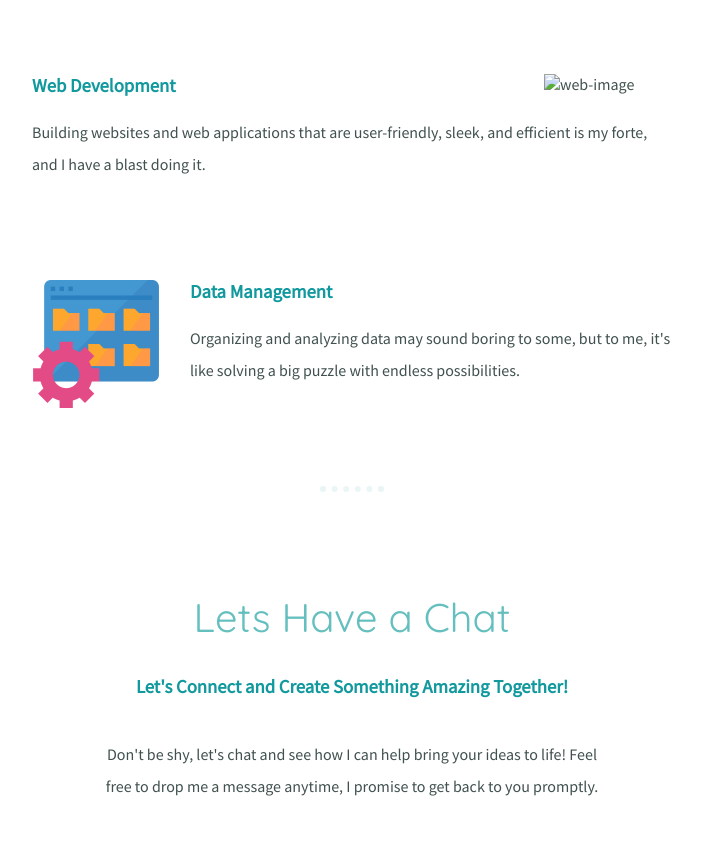
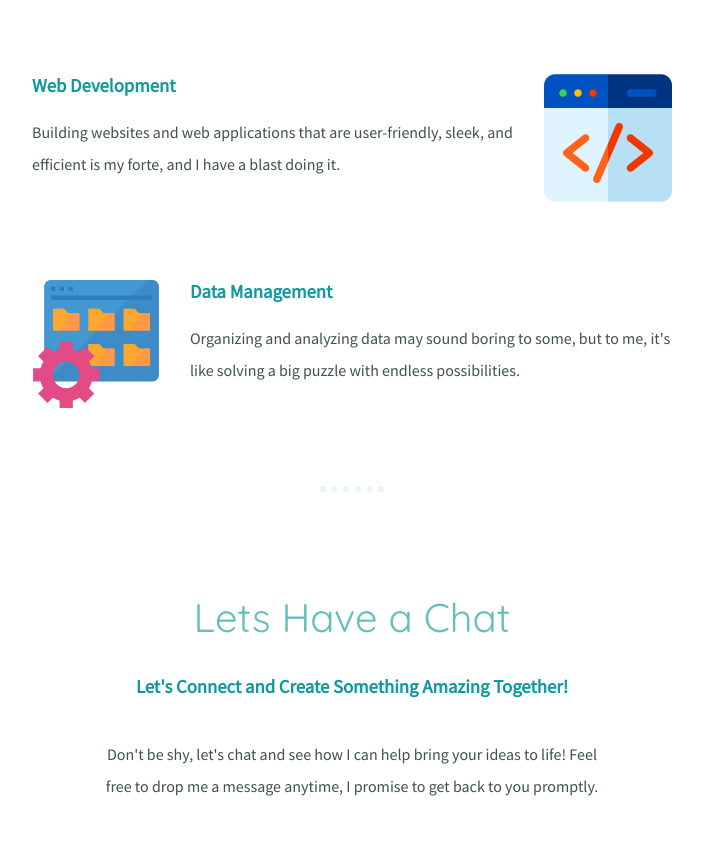
Before and after one commit to octanethegenio/Arcfx, a plain HTML site: page index.html in a window 1280 px wide. Shown: the part 1661-2510 px from the top of the page, without its empty margins (288-991 px from the left). Drawn offline with Linux system fonts and the light colour scheme; the site is published under a folder, as on GitHub Pages, so addresses that start at the root find nothing.

Commit message:
Update index.html

```diff
--- a/index.html
+++ b/index.html
@@ -32,7 +32,7 @@
             <p>I love bringing ideas to life with a splash of color and a touch of magic on the digital canvas.</p>
           </div>
           <div class="skill-row">
-            <img class="web-img" src="/images/web-development.png" alt="web-image">
+            <img class="web-img" src="images/web-development.png" alt="web-image">
             <h3>Web Development</h3>
             <p>Building websites and web applications that are user-friendly, sleek, and efficient is my forte, and I have a blast doing it.</p>
           </div>
```
